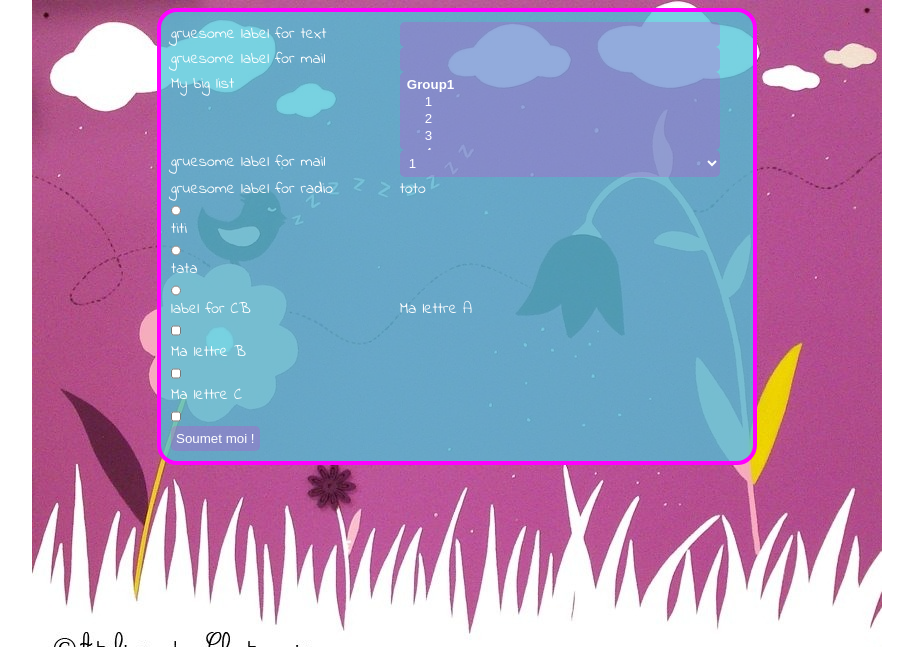
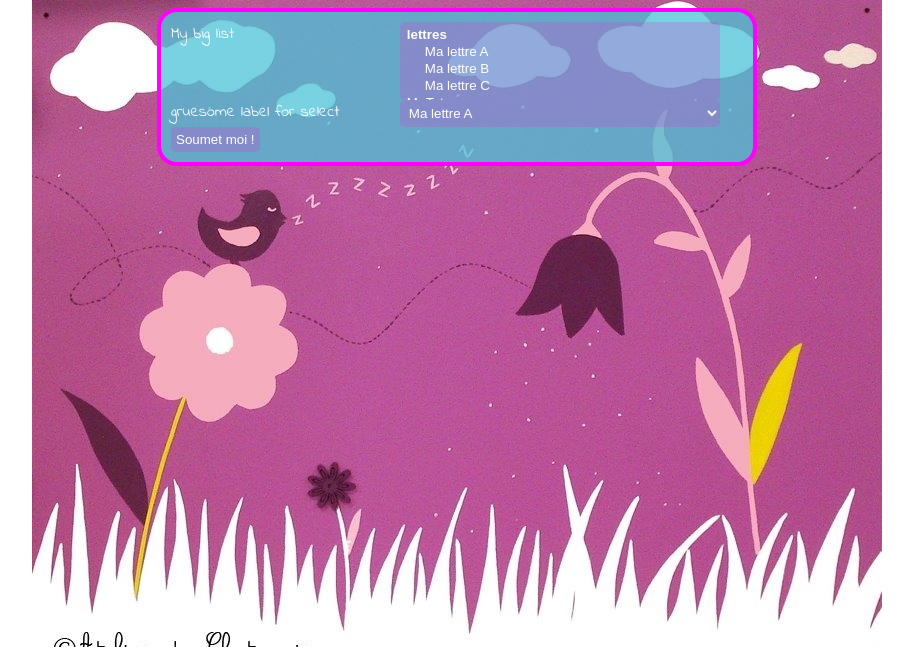
Before and after one commit to ItechSup-Ariane/Framework, a PHP site: page / in a window 1280 px wide. Shown: the top 647 px of the page, without its empty margins (183-1096 px from the left). Run offline with PHP 8.4, Linux system fonts and the light colour scheme.

Commit message:
merging...

```diff
--- a/index.php
+++ b/index.php
@@ -19,22 +19,14 @@ spl_autoload_register(function ($class) {
 });
 
 $form = new Itechsup\FormFwk\Form\Form();
-$form->addWidget(new Itechsup\FormFwk\Widget\WidgetImpl\WidgetText('txt_name', 'gruesome label for text'));
-$form->addWidget(new Itechsup\FormFwk\Widget\WidgetImpl\WidgetMail('mail_name', 'gruesome label for mail'));
-$form->addWidget(new Itechsup\FormFwk\Widget\Choice\Impl\WidgetMultiple('list_multiple', 'My big list', array("name"=>"maliste"),array("Group1"=>array("1"=>"1","2"=>"2","3"=>"3","4"=>"4"),"Group2"=>array("5"=>"5","6"=>"6","7"=>"7","8"=>"8"),"9"=>"9","10"=>"10","11"=>"11")));
+$html = [];
+$options = ['lettres' => ['a' => 'Ma lettre A', 'b' => 'Ma lettre B', 'c' => 'Ma lettre C'], '001' => 'Mr Toto'];
+$form->addWidget(new Itechsup\FormFwk\Widget\Choice\Impl\WidgetMultiple('list_multiple', 'My big list', $html, $options));
+$form->addWidget(new Itechsup\FormFwk\Widget\Choice\Impl\WidgetSelectSimple('liste', 'gruesome label for select', $html, $options));
+// $form->addWidget(new Itechsup\FormFwk\Widget\Choice\Impl\SimpleExpended('radio_name', 'gruesome label for radio', [], ['toto', 'titi', 'tata']));
 
-$option[] = "1"; // $option = ["1", "2", "3"] <-- suggestion de Corentin que je trouve fort à propos
-$option[] = "2";
-$option[] = "3";
-
-$html[] = "";
-
-$form->addWidget(new Itechsup\FormFwk\Widget\Choice\Impl\WidgetSelectSimple('liste', 'gruesome label for mail',$html,$option));
-$form->addWidget(new Itechsup\FormFwk\Widget\Choice\Impl\SimpleExpended('radio_name', 'gruesome label for radio', [], ['toto', 'titi', 'tata']));
-
-$options = array('a' => 'Ma lettre A', 'b' => 'Ma lettre B', 'c' => 'Ma lettre C');
-$htmlAttributes = array();
-$form->addWidget(new Itechsup\FormFwk\Widget\Choice\Impl\WidgetCheckbox('checkbox_name', 'label for CB', $htmlAttributes, $options));
+// $htmlAttributes = array();
+// $form->addWidget(new Itechsup\FormFwk\Widget\Choice\Impl\WidgetCheckbox('checkbox_name', 'label for CB', $htmlAttributes, $options));
 
 if (!empty($_POST)) {
     $form->bind($_POST);
```
Also changed, not shown: classes/Widget/Choice/AbstractWidgetSelect.php (line endings or trailing spaces).
